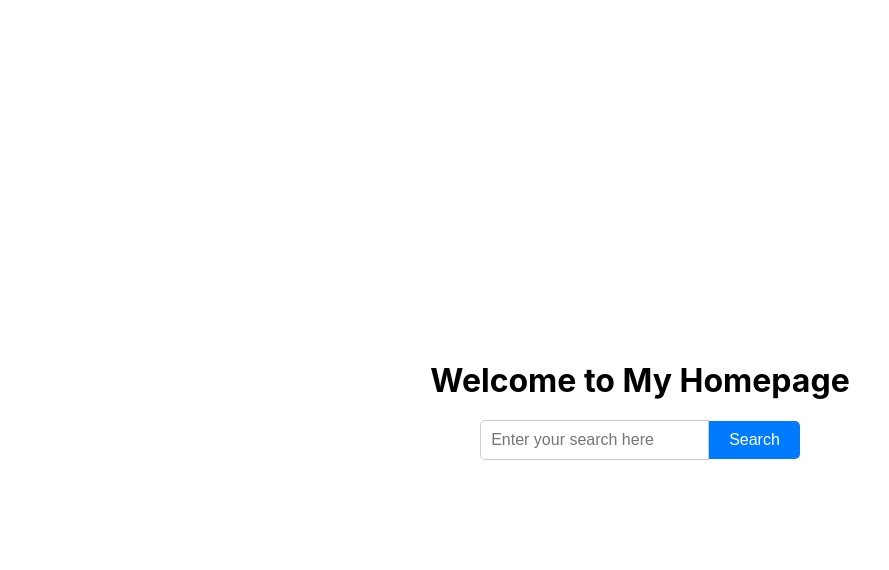
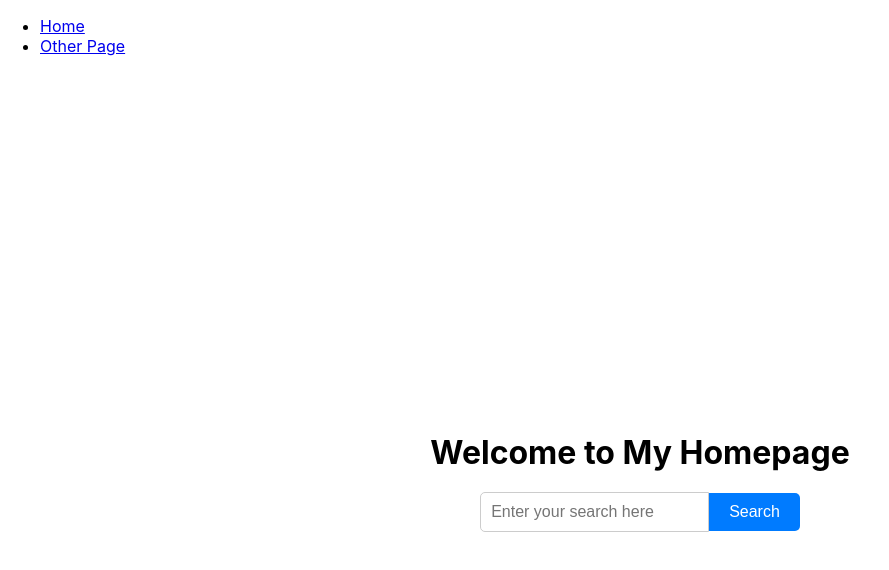
Before and after one commit to tyler-school/cs4992, a React (Create React App) app in the folder frontend/: page / in a window 1280 px wide. Shown: the top 570 px of the page, without its empty margins (0-889 px from the left). Built offline with nearby package versions, Linux system fonts and the light colour scheme.

Commit message:
multiple pages

```diff
--- a/frontend/package.json
+++ b/frontend/package.json
@@ -12,6 +12,7 @@
     "@types/react-dom": "^18.2.7",
     "react": "^18.2.0",
     "react-dom": "^18.2.0",
+    "react-router-dom": "^6.14.2",
     "react-scripts": "5.0.1",
     "typescript": "^4.9.5",
     "web-vitals": "^2.1.4"
--- a/frontend/src/App.tsx
+++ b/frontend/src/App.tsx
@@ -1,15 +1,28 @@
 import React from 'react';
 import './App.css';
+import HomePage from './components/HomePage';
+import OtherPage from './components/OtherPage';
+import { BrowserRouter as Router, Route, Routes, Link } from 'react-router-dom';
 
 function App() {
   return (
-    <div className="App">
-      <h1>Welcome to My Homepage</h1>
-      <div className="SearchBar">
-        <input type="text" placeholder="Enter your search here" />
-        <button>Search</button>
-      </div>
-    </div>
+    <Router>
+      <nav>
+        <ul>
+          <li>
+            <Link to="/">Home</Link>
+          </li>
+          <li>
+            <Link to="/other">Other Page</Link>
+          </li>
+        </ul>
+      </nav>
+
+      <Routes>
+        <Route path="/" element={<HomePage />} />
+        <Route path="/other" element={<OtherPage />} />
+      </Routes>
+    </Router>
   );
 }
 
--- /dev/null
+++ b/frontend/src/components/HomePage.tsx
@@ -0,0 +1,15 @@
+// src/components/HomePage.tsx
+import React from 'react';
+
+const HomePage: React.FC = () => {
+  return (
+    <div className="App">
+    <h1>Welcome to My Homepage</h1>
+    <div className="SearchBar">
+      <input type="text" placeholder="Enter your search here" />
+      <button>Search</button>
+    </div>
+  </div>
+  );
+};
+export default HomePage;
```
Also changed, not shown: frontend/src/components/Navigation.tsx (added, +22 -0 lines), 1 other file (tests, documents, lock files or other folders).
